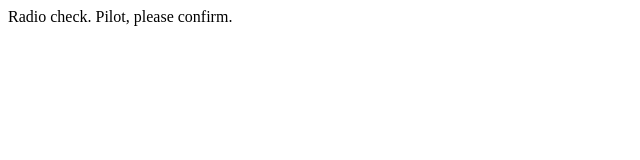
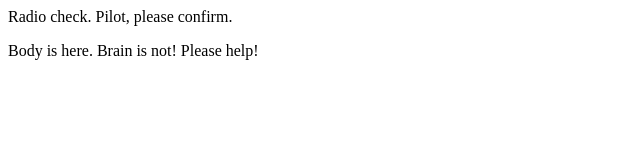
Before and after one commit to julierindone/space-cadets, a plain HTML site: page index.html in a window 1280 px wide. Shown: the whole page, without its empty margins (0-640 px from the left). Drawn offline with Linux system fonts and the light colour scheme.

Commit message:
Replied to Control

```diff
--- a/index.html
+++ b/index.html
@@ -1,5 +1,7 @@
 <html>
 <body>
    <p>Radio check. Pilot, please confirm.</p>
+
+   <p>Body is here. Brain is not! Please help!</p>
 </body>
 </html>
```
